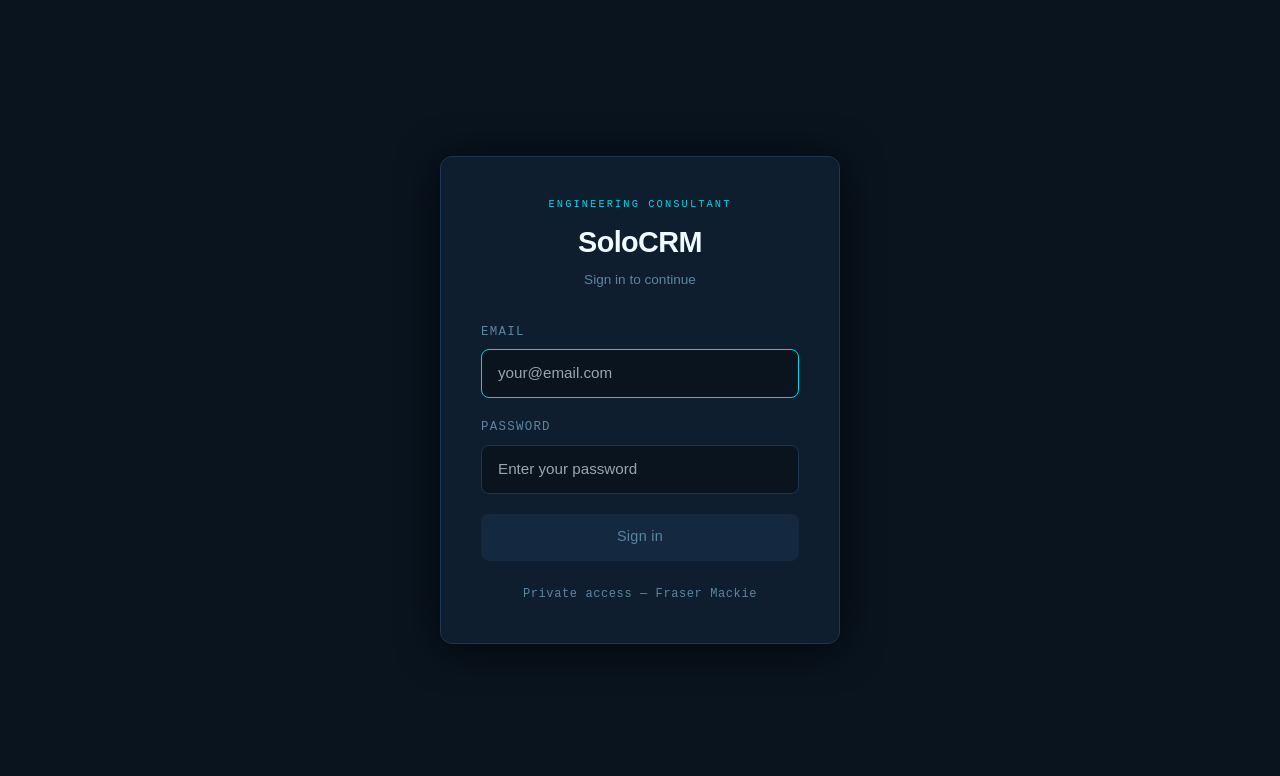
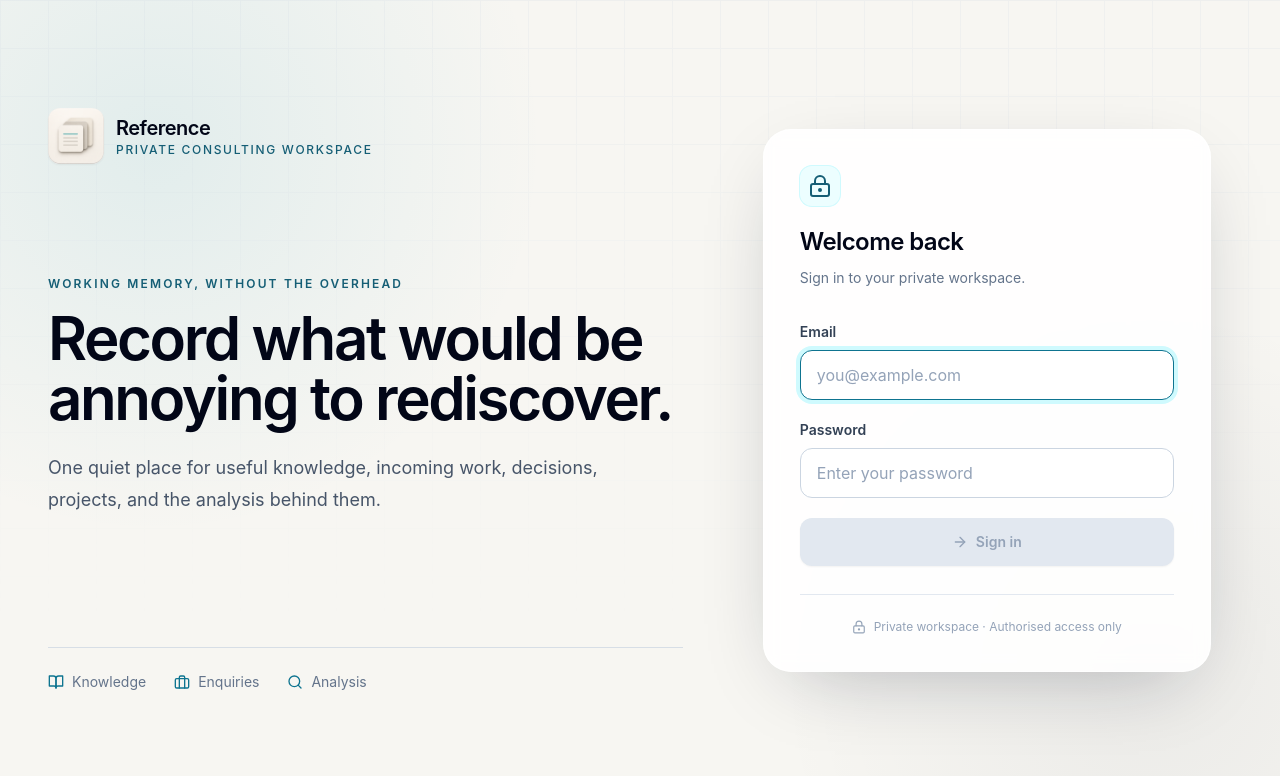
Before and after one commit to WithoutWorries/crm, a Next.js app: page /login in a window 1280 px wide. Shown: the top 776 px of the page. Built offline with nearby package versions, Linux system fonts and the light colour scheme.

Commit message:
Redesign Reference login

```diff
--- a/app/admin/users/page.tsx
+++ b/app/admin/users/page.tsx
@@ -135,7 +135,7 @@ export default function AdminUsersPage() {
           </div>
           <div>
             <h1 className="text-2xl font-bold text-slate-900 dark:text-fmea-hi">Team Users</h1>
-            <p className="text-sm text-slate-500 dark:text-fmea-dim">Manage access to SoloCRM</p>
+            <p className="text-sm text-slate-500 dark:text-fmea-dim">Manage access to Reference</p>
           </div>
         </div>
         <div className="flex items-center gap-2">
--- a/app/layout.tsx
+++ b/app/layout.tsx
@@ -4,8 +4,12 @@ import { ThemeProvider } from '@/components/shared/theme-provider'
 import './globals.css'
 
 export const metadata: Metadata = {
-  title: 'Reference - Private Knowledge & CRM',
-  description: 'A private system for capturing and rediscovering useful knowledge',
+  title: 'Reference - Private Consulting Workspace',
+  description: 'A private workspace for useful knowledge, enquiries, decisions, and analysis',
+  icons: {
+    icon: '/reference-icon.png',
+    apple: '/reference-icon.png',
+  },
 }
 
 export default function RootLayout({
--- a/app/login/page.tsx
+++ b/app/login/page.tsx
@@ -1,7 +1,15 @@
 'use client'
 
-import { useState } from 'react'
+import { FormEvent, useState } from 'react'
+import Image from 'next/image'
 import { useRouter } from 'next/navigation'
+import { ArrowRight, BookOpen, Briefcase, Loader2, LockKeyhole, Search } from 'lucide-react'
+
+const WORKSPACE_AREAS = [
+  { icon: BookOpen, label: 'Knowledge' },
+  { icon: Briefcase, label: 'Enquiries' },
+  { icon: Search, label: 'Analysis' },
+] as const
 
 export default function LoginPage() {
   const [email, setEmail] = useState('')
@@ -10,26 +18,25 @@ export default function LoginPage() {
   const [loading, setLoading] = useState(false)
   const router = useRouter()
 
-  const handleSubmit = async (e: React.FormEvent) => {
-    e.preventDefault()
+  const handleSubmit = async (event: FormEvent<HTMLFormElement>) => {
+    event.preventDefault()
     setLoading(true)
     setError('')
 
     try {
-      const res = await fetch('/api/auth/login', {
+      const response = await fetch('/api/auth/login', {
         method: 'POST',
         headers: { 'Content-Type': 'application/json' },
         body: JSON.stringify({ email, password }),
       })
 
-      if (res.ok) {
-        // Keep loading=true so the button stays in "Signing in…" state
-        // while Next.js navigates — component will unmount on arrival.
+      if (response.ok) {
         router.push('/knowledge')
-      } else {
+        return
+      }
+
       setError('Invalid email or password.')
       setLoading(false)
-      }
     } catch {
       setError('Something went wrong. Please try again.')
       setLoading(false)
@@ -37,192 +44,146 @@ export default function LoginPage() {
   }
 
   return (
-    <div style={{
-      minHeight: '100vh',
-      background: '#09141f',
-      display: 'flex',
-      alignItems: 'center',
-      justifyContent: 'center',
-      fontFamily: "'DM Sans', sans-serif",
-      padding: '2rem',
-    }}>
-      <div style={{
-        width: '100%',
-        maxWidth: '400px',
-        background: '#0e1e2e',
-        border: '1px solid #1c3550',
-        borderRadius: '12px',
-        padding: '2.5rem',
-        boxShadow: '0 4px 40px rgba(0,0,0,.7)',
-      }}>
-        {/* Logo */}
-        <div style={{ textAlign: 'center', marginBottom: '2rem' }}>
-          <div style={{
-            fontFamily: 'DM Mono, monospace',
-            fontSize: '0.65rem',
-            letterSpacing: '0.2em',
-            textTransform: 'uppercase',
-            color: '#00d4e8',
-            marginBottom: '0.5rem',
-          }}>
-            Engineering Consultant
+    <div className="relative min-h-screen overflow-hidden bg-[#f7f6f2] text-slate-950">
+      <div
+        aria-hidden="true"
+        className="pointer-events-none absolute inset-0 bg-[radial-gradient(circle_at_12%_18%,rgba(8,145,178,0.09),transparent_30%),radial-gradient(circle_at_90%_85%,rgba(15,23,42,0.05),transparent_28%)]"
+      />
+      <div
+        aria-hidden="true"
+        className="pointer-events-none absolute inset-0 opacity-[0.18] [background-image:linear-gradient(to_right,#cbd5e1_1px,transparent_1px),linear-gradient(to_bottom,#cbd5e1_1px,transparent_1px)] [background-size:48px_48px] [mask-image:linear-gradient(to_bottom,black,transparent_78%)]"
+      />
+
+      <main className="relative mx-auto grid min-h-screen w-full max-w-7xl items-center gap-10 px-5 py-8 sm:px-8 lg:grid-cols-[minmax(0,1.15fr)_minmax(22rem,0.85fr)] lg:gap-20 lg:px-12 lg:py-12">
+        <section className="flex flex-col justify-between lg:min-h-[38rem] lg:py-3">
+          <div>
+            <div className="flex items-center gap-3">
+              <Image
+                src="/reference-icon.png"
+                alt=""
+                width={56}
+                height={56}
+                priority
+                className="h-12 w-12 rounded-xl shadow-sm sm:h-14 sm:w-14"
+              />
+              <div>
+                <p className="text-xl font-semibold tracking-tight text-slate-950">Reference</p>
+                <p className="text-xs font-medium uppercase tracking-[0.14em] text-cyan-800">
+                  Private consulting workspace
+                </p>
               </div>
-          <h1 style={{
-            fontSize: '1.8rem',
-            fontWeight: '600',
-            color: '#f0faff',
-            margin: 0,
-            letterSpacing: '-0.02em',
-          }}>
-            SoloCRM
+            </div>
+
+            <div className="mt-12 max-w-2xl sm:mt-16 lg:mt-28">
+              <p className="mb-4 text-xs font-semibold uppercase tracking-[0.18em] text-cyan-800">
+                Working memory, without the overhead
+              </p>
+              <h1 className="text-4xl font-semibold leading-[1.06] tracking-[-0.04em] text-slate-950 sm:text-5xl lg:text-6xl">
+                Record what would be annoying to rediscover.
               </h1>
-          <p style={{
-            color: '#5c85a0',
-            fontSize: '0.85rem',
-            marginTop: '0.4rem',
-            fontWeight: '300',
-          }}>
-            Sign in to continue
+              <p className="mt-6 max-w-xl text-base leading-7 text-slate-600 sm:text-lg sm:leading-8">
+                One quiet place for useful knowledge, incoming work, decisions, projects, and the
+                analysis behind them.
+              </p>
+            </div>
+          </div>
+
+          <div className="mt-10 hidden items-center gap-7 border-t border-slate-300/70 pt-6 text-sm text-slate-500 sm:flex lg:mt-16">
+            {WORKSPACE_AREAS.map(({ icon: Icon, label }) => (
+              <div key={label} className="flex items-center gap-2">
+                <Icon className="h-4 w-4 text-cyan-700" aria-hidden="true" />
+                <span>{label}</span>
+              </div>
+            ))}
+          </div>
+        </section>
+
+        <section className="w-full lg:justify-self-end">
+          <div className="rounded-[1.75rem] border border-white/80 bg-white/90 p-6 shadow-[0_24px_80px_-32px_rgba(15,23,42,0.32)] backdrop-blur sm:p-9 lg:max-w-md">
+            <div className="mb-8">
+              <div className="mb-5 inline-flex h-10 w-10 items-center justify-center rounded-xl bg-cyan-50 text-cyan-800 ring-1 ring-cyan-100">
+                <LockKeyhole className="h-4.5 w-4.5" aria-hidden="true" />
+              </div>
+              <h2 className="text-2xl font-semibold tracking-tight text-slate-950">Welcome back</h2>
+              <p className="mt-2 text-sm leading-6 text-slate-500">
+                Sign in to your private workspace.
               </p>
             </div>
 
-        {/* Form */}
-        <form onSubmit={handleSubmit}>
-          <div style={{ marginBottom: '1.25rem' }}>
-            <label style={{
-              display: 'block',
-              fontSize: '0.78rem',
-              fontFamily: 'DM Mono, monospace',
-              letterSpacing: '0.1em',
-              textTransform: 'uppercase',
-              color: '#5c85a0',
-              marginBottom: '0.5rem',
-            }}>
+            <form onSubmit={handleSubmit} className="space-y-5">
+              <div>
+                <label
+                  htmlFor="email"
+                  className="mb-2 block text-sm font-semibold text-slate-700"
+                >
                   Email
                 </label>
                 <input
+                  id="email"
                   type="email"
                   value={email}
-              onChange={(e) => setEmail(e.target.value)}
-              placeholder="your@email.com"
+                  onChange={(event) => setEmail(event.target.value)}
+                  autoComplete="username"
+                  inputMode="email"
                   required
                   autoFocus
-              style={{
-                width: '100%',
-                padding: '0.75rem 1rem',
-                background: '#09141f',
-                border: `1px solid ${error ? '#ff3d2e' : '#1c3550'}`,
-                borderRadius: '8px',
-                color: '#d0e8f8',
-                fontSize: '0.95rem',
-                outline: 'none',
-                transition: 'border-color 0.2s',
-                fontFamily: "'DM Sans', sans-serif",
-                boxSizing: 'border-box',
-              }}
-              onFocus={(e) => { if (!error) e.target.style.borderColor = '#00d4e8' }}
-              onBlur={(e) => { if (!error) e.target.style.borderColor = '#1c3550' }}
+                  className="w-full rounded-xl border border-slate-300 bg-white px-4 py-3 text-base text-slate-950 outline-none transition placeholder:text-slate-400 focus:border-cyan-700 focus:ring-4 focus:ring-cyan-100"
+                  placeholder="you@example.com"
                 />
               </div>
 
-          <div style={{ marginBottom: '1.25rem' }}>
-            <label style={{
-              display: 'block',
-              fontSize: '0.78rem',
-              fontFamily: 'DM Mono, monospace',
-              letterSpacing: '0.1em',
-              textTransform: 'uppercase',
-              color: '#5c85a0',
-              marginBottom: '0.5rem',
-            }}>
+              <div>
+                <label
+                  htmlFor="password"
+                  className="mb-2 block text-sm font-semibold text-slate-700"
+                >
                   Password
                 </label>
                 <input
+                  id="password"
                   type="password"
                   value={password}
-              onChange={(e) => setPassword(e.target.value)}
+                  onChange={(event) => setPassword(event.target.value)}
+                  autoComplete="current-password"
+                  required
+                  className="w-full rounded-xl border border-slate-300 bg-white px-4 py-3 text-base text-slate-950 outline-none transition placeholder:text-slate-400 focus:border-cyan-700 focus:ring-4 focus:ring-cyan-100"
                   placeholder="Enter your password"
-              required
-              style={{
-                width: '100%',
-                padding: '0.75rem 1rem',
-                background: '#09141f',
-                border: `1px solid ${error ? '#ff3d2e' : '#1c3550'}`,
-                borderRadius: '8px',
-                color: '#d0e8f8',
-                fontSize: '0.95rem',
-                outline: 'none',
-                transition: 'border-color 0.2s',
-                fontFamily: "'DM Sans', sans-serif",
-                boxSizing: 'border-box',
-              }}
-              onFocus={(e) => { if (!error) e.target.style.borderColor = '#00d4e8' }}
-              onBlur={(e) => { if (!error) e.target.style.borderColor = '#1c3550' }}
                 />
               </div>
 
               {error && (
-            <p style={{
-              color: '#ff6b6b',
-              fontSize: '0.82rem',
-              marginBottom: '1rem',
-              background: 'rgba(255,50,30,.10)',
-              border: '1px solid rgba(255,60,40,.25)',
-              borderRadius: '6px',
-              padding: '0.6rem 0.85rem',
-            }}>
+                <div
+                  role="alert"
+                  className="rounded-xl border border-rose-200 bg-rose-50 px-4 py-3 text-sm text-rose-700"
+                >
                   {error}
-            </p>
+                </div>
               )}
 
               <button
                 type="submit"
                 disabled={loading || !email || !password}
-            style={{
-              width: '100%',
-              padding: '0.8rem',
-              background: loading || !password ? '#142840' : '#00d4e8',
-              color: loading || !password ? '#5c85a0' : '#09141f',
-              border: 'none',
-              borderRadius: '8px',
-              fontSize: '0.9rem',
-              fontWeight: '500',
-              cursor: loading || !password ? 'not-allowed' : 'pointer',
-              transition: 'all 0.2s',
-              fontFamily: "'DM Sans', sans-serif",
-              letterSpacing: '0.02em',
-              display: 'flex',
-              alignItems: 'center',
-              justifyContent: 'center',
-              gap: '0.5rem',
-            }}
+                className="group flex w-full items-center justify-center gap-2 rounded-xl bg-cyan-800 px-4 py-3.5 text-sm font-semibold text-white shadow-sm transition hover:bg-cyan-900 focus:outline-none focus:ring-4 focus:ring-cyan-200 disabled:cursor-not-allowed disabled:bg-slate-200 disabled:text-slate-400"
               >
-            {loading && (
-              <svg
-                width="16" height="16" viewBox="0 0 16 16"
-                style={{ animation: 'spin 0.8s linear infinite', flexShrink: 0 }}
-              >
-                <circle cx="8" cy="8" r="6" fill="none" stroke="currentColor" strokeWidth="2" strokeOpacity="0.3" />
-                <path d="M8 2a6 6 0 0 1 6 6" fill="none" stroke="currentColor" strokeWidth="2" strokeLinecap="round" />
-              </svg>
+                {loading ? (
+                  <Loader2 className="h-4 w-4 animate-spin" aria-hidden="true" />
+                ) : (
+                  <ArrowRight
+                    className="h-4 w-4 transition-transform group-hover:translate-x-0.5"
+                    aria-hidden="true"
+                  />
                 )}
                 {loading ? 'Signing in…' : 'Sign in'}
               </button>
-
-          <style>{`@keyframes spin { to { transform: rotate(360deg) } }`}</style>
             </form>
 
-        <p style={{
-          textAlign: 'center',
-          marginTop: '1.5rem',
-          fontSize: '0.75rem',
-          color: '#5c85a0',
-          fontFamily: 'DM Mono, monospace',
-          letterSpacing: '0.05em',
-        }}>
-          Private access — Fraser Mackie
-        </p>
+            <div className="mt-7 flex items-center justify-center gap-2 border-t border-slate-200 pt-6 text-xs text-slate-400">
+              <LockKeyhole className="h-3.5 w-3.5" aria-hidden="true" />
+              <span>Private workspace · Authorised access only</span>
             </div>
+          </div>
+        </section>
+      </main>
     </div>
   )
 }
--- a/components/layout/sidebar.tsx
+++ b/components/layout/sidebar.tsx
@@ -37,7 +37,7 @@ const navItems = [
   { href: '/tasks', icon: CheckSquare, label: 'Tasks' },
   { href: '/activities', icon: Activity, label: 'Activities' },
   { href: '/procurement', icon: Briefcase, label: 'Procurement' },
-  { href: '/quick-capture', icon: Zap, label: 'CRM Capture' },
+  { href: '/quick-capture', icon: Zap, label: 'Enquiry Capture' },
 ]
 
 export function Sidebar() {
@@ -60,7 +60,7 @@ export function Sidebar() {
       {/* Logo */}
       <div className="px-6 py-8 border-b border-fmea-border">
         <h1 className="text-2xl font-bold text-fmea-hi">Reference</h1>
-        <p className="text-xs text-fmea-dim mt-1">Private knowledge &amp; CRM</p>
+        <p className="text-xs text-fmea-dim mt-1">Private consulting workspace</p>
       </div>
 
       {/* Nav Items */}
--- a/components/layout/top-bar.tsx
+++ b/components/layout/top-bar.tsx
@@ -49,7 +49,7 @@ export function TopBar() {
     { icon: CheckSquare, label: 'Tasks', href: '/tasks' },
     { icon: Activity, label: 'Activities', href: '/activities' },
     { icon: Briefcase, label: 'Procurement', href: '/procurement' },
-    { icon: Zap, label: 'CRM Capture', href: '/quick-capture' },
+    { icon: Zap, label: 'Enquiry Capture', href: '/quick-capture' },
   ]
 
   return (
--- a/middleware.ts
+++ b/middleware.ts
@@ -50,7 +50,10 @@ async function verifySession(token: string, secret: string): Promise<{ role: str
 export async function middleware(request: NextRequest) {
   const { pathname } = request.nextUrl
   const isPublic = PUBLIC_PATHS.some((p) => pathname.startsWith(p))
-  const isStaticAsset = pathname.startsWith('/_next') || pathname.startsWith('/favicon')
+  const isStaticAsset =
+    pathname.startsWith('/_next') ||
+    pathname.startsWith('/favicon') ||
+    pathname === '/reference-icon.png'
 
   if (isPublic || isStaticAsset) return NextResponse.next()
 
```
Also changed, not shown: public/reference-icon.png (added). Lines whose indentation alone changed are shown as unchanged.
